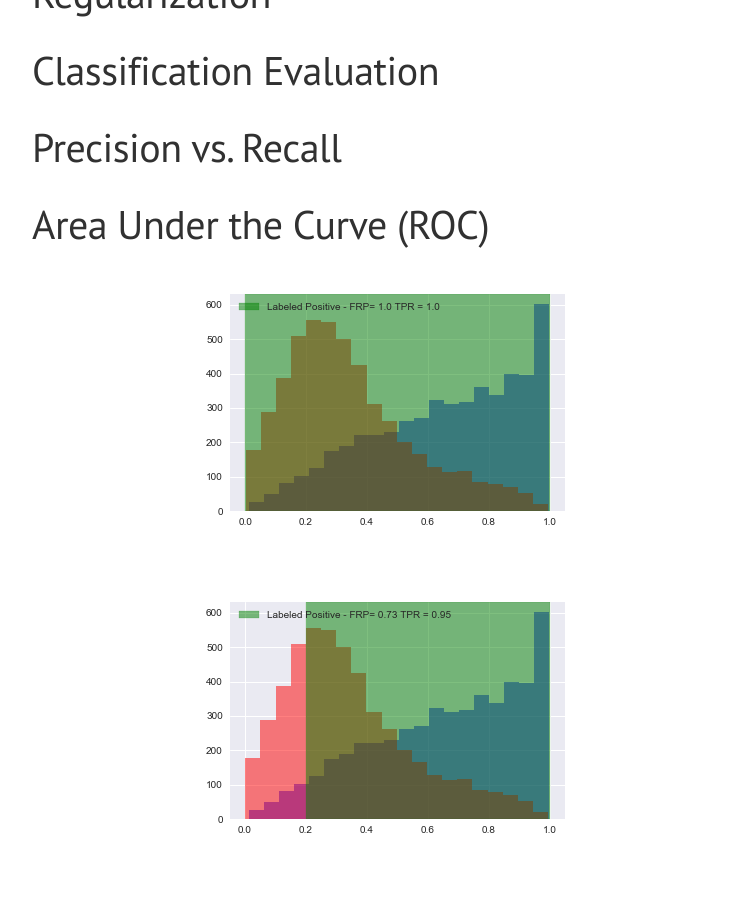
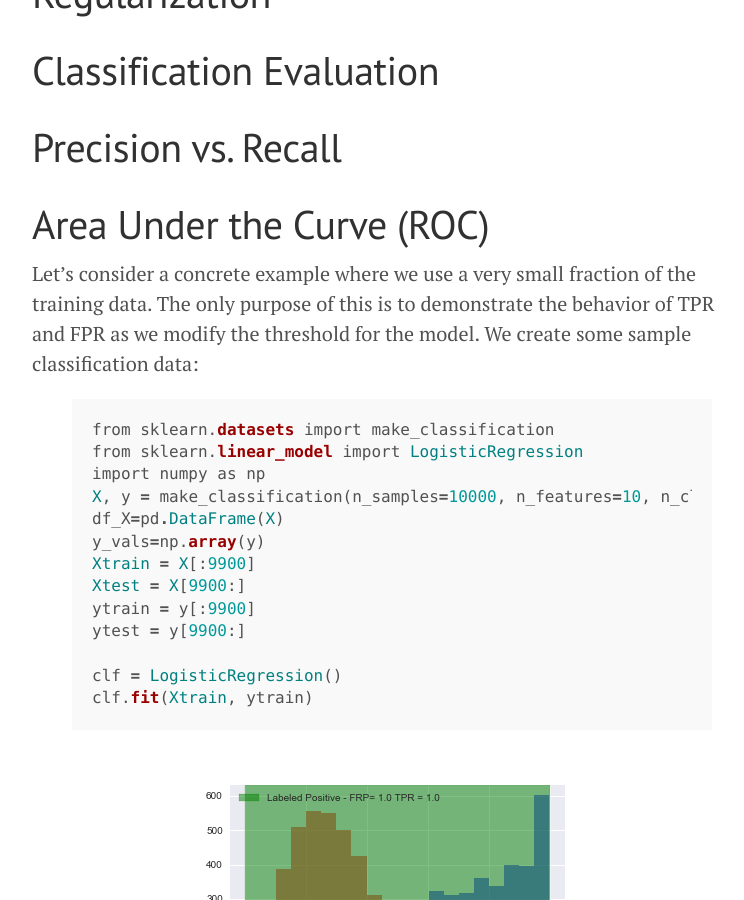
Before and after one commit to doriang102/doriang102.github.io, a Jekyll site: the page built from _posts/2017-11-01-introduction-to-classification.md, in a window 1280 px wide and 900 px high, scrolled down 529 px. Shown: the whole window, without its empty margins (248-992 px from the left). Built offline with Jekyll 4.4.1, drawn with Linux system fonts in a browser that asks for light colours; our own code applies the rules of GitHub Pages for plain Markdown files.

Commit message:
Update 2017-11-01-introduction-to-classification.md

```diff
--- a/_posts/2017-11-01-introduction-to-classification.md
+++ b/_posts/2017-11-01-introduction-to-classification.md
@@ -13,6 +13,24 @@
 # Precision vs. Recall
 
 # Area Under the Curve (ROC)
+Let's consider a concrete example where we use a very small fraction of the training data. The only purpose of this is to demonstrate the behavior of TPR and FPR as we modify the threshold for the model. We create some sample classification data:
+
+{% highlight ruby %}
+from sklearn.datasets import make_classification
+from sklearn.linear_model import LogisticRegression
+import numpy as np
+X, y = make_classification(n_samples=10000, n_features=10, n_classes=2, n_informative=5)
+df_X=pd.DataFrame(X)
+y_vals=np.array(y)
+Xtrain = X[:9900]
+Xtest = X[9900:]
+ytrain = y[:9900]
+ytest = y[9900:]
+
+clf = LogisticRegression()
+clf.fit(Xtrain, ytrain)
+{% endhighlight %}
+
  ![](/img/roc_0.png?raw=true)
  ![](/img/roc_2.png?raw=true)
    ![](/img/roc_4.png?raw=true)
```
